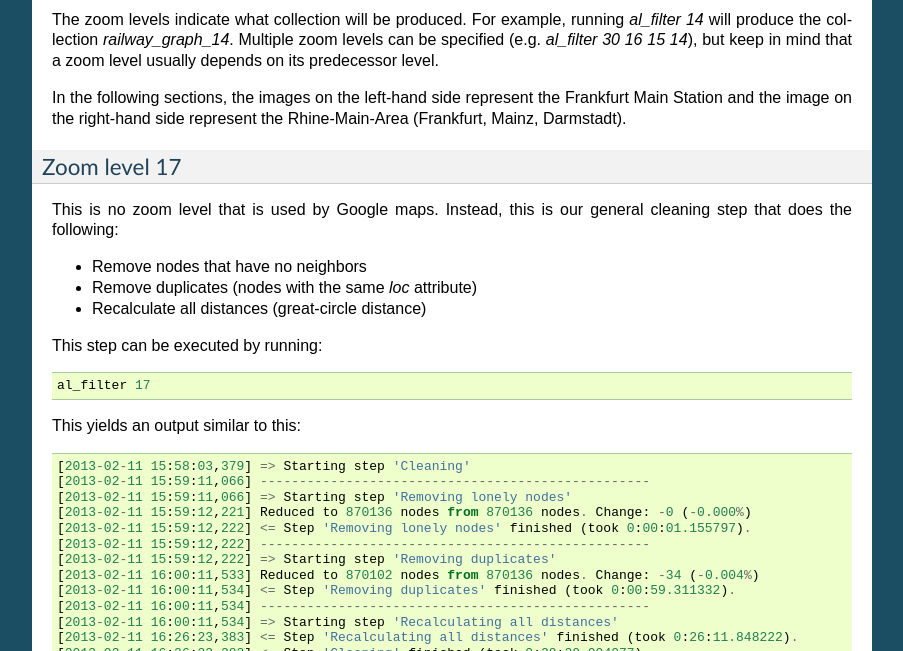
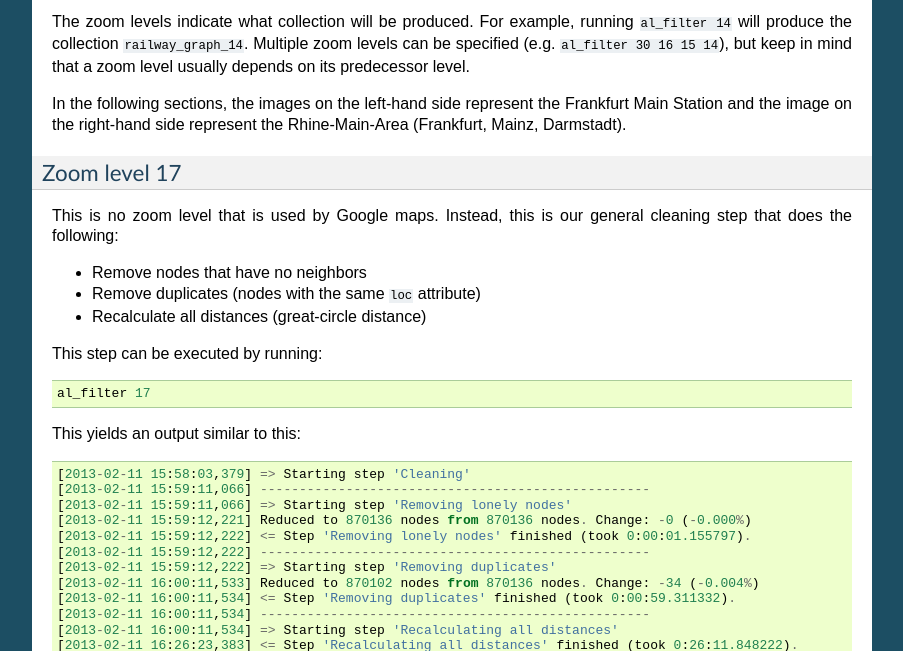
Before and after one commit to fhirschmann/algolab, a Sphinx documentation site: the page built from doc/final.rst, in a window 1280 px wide and 900 px high, scrolled down 728 px, cut to the strip 249-900 px from the top of the window. Shown: the whole strip, without its empty margins (198-1101 px from the left). Built offline with Sphinx 7.4.7, drawn with Linux system fonts in a browser that asks for light colours; formulas are drawn with MathJax 3.

Commit message:
Fix markup in final report.
Signed-off-by: Michael Markert <markert.michael@googlemail.com>

```diff
--- a/doc/final.rst
+++ b/doc/final.rst
@@ -43,13 +43,13 @@
 graph and produces a generalized railway graph for each zoom level.
 
 The main entry point for producing generalized railway graphs is
-`al_filter`:
+``al_filter``:
 
   .. program-output:: al_filter --help
 
 The zoom levels indicate what collection will be produced. For example,
-running `al_filter 14` will produce the collection `railway_graph_14`.
-Multiple zoom levels can be specified (e.g. `al_filter 30 16 15 14`), but
+running ``al_filter 14`` will produce the collection ``railway_graph_14``.
+Multiple zoom levels can be specified (e.g. ``al_filter 30 16 15 14``), but
 keep in mind that a zoom level usually depends on its predecessor level.
 
 In the following sections, the images on the left-hand side represent
@@ -64,7 +64,7 @@
 
 - Remove nodes that have no neighbors
 
-- Remove duplicates (nodes with the same `loc` attribute)
+- Remove duplicates (nodes with the same ``loc`` attribute)
 
 - Recalculate all distances (great-circle distance)
 
```
